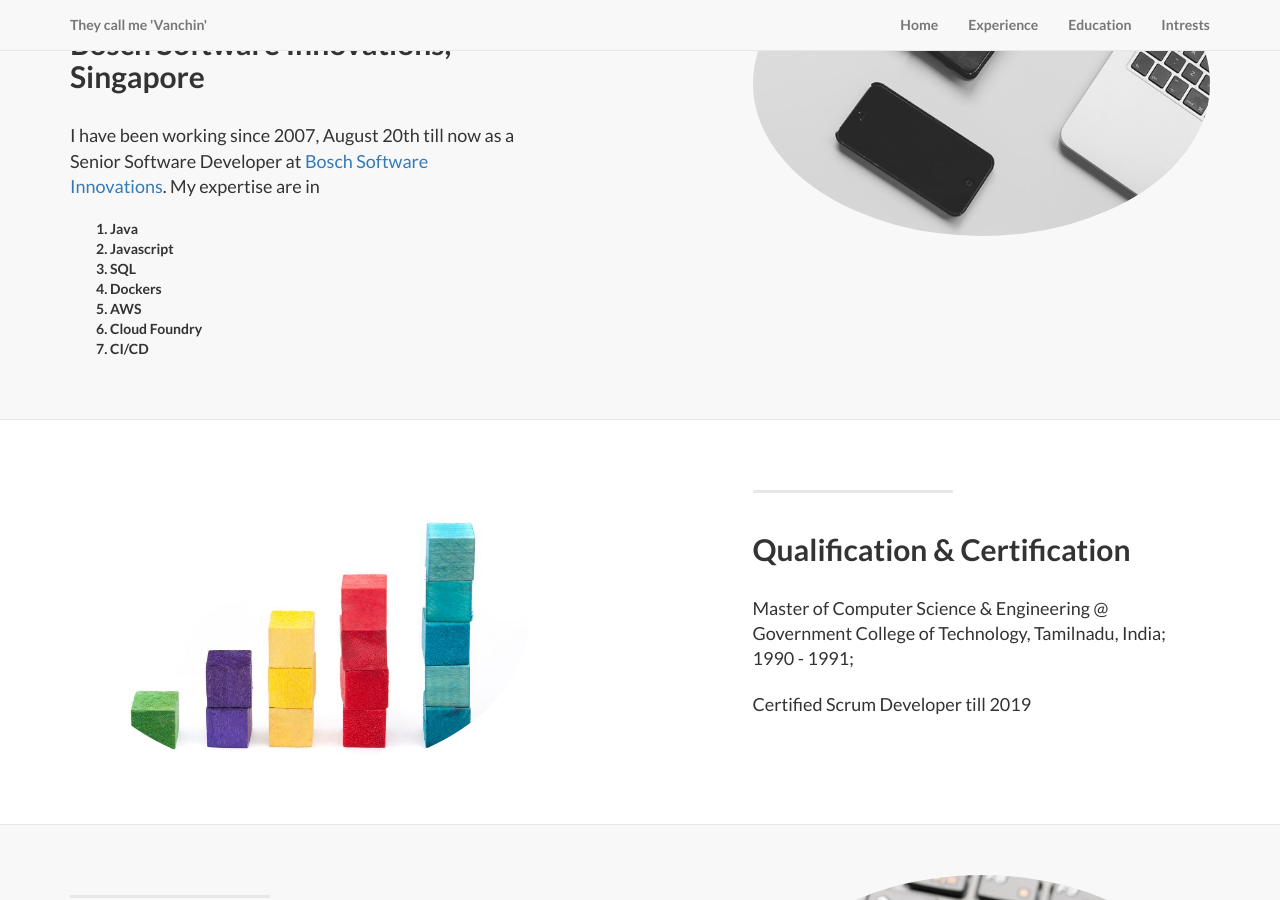
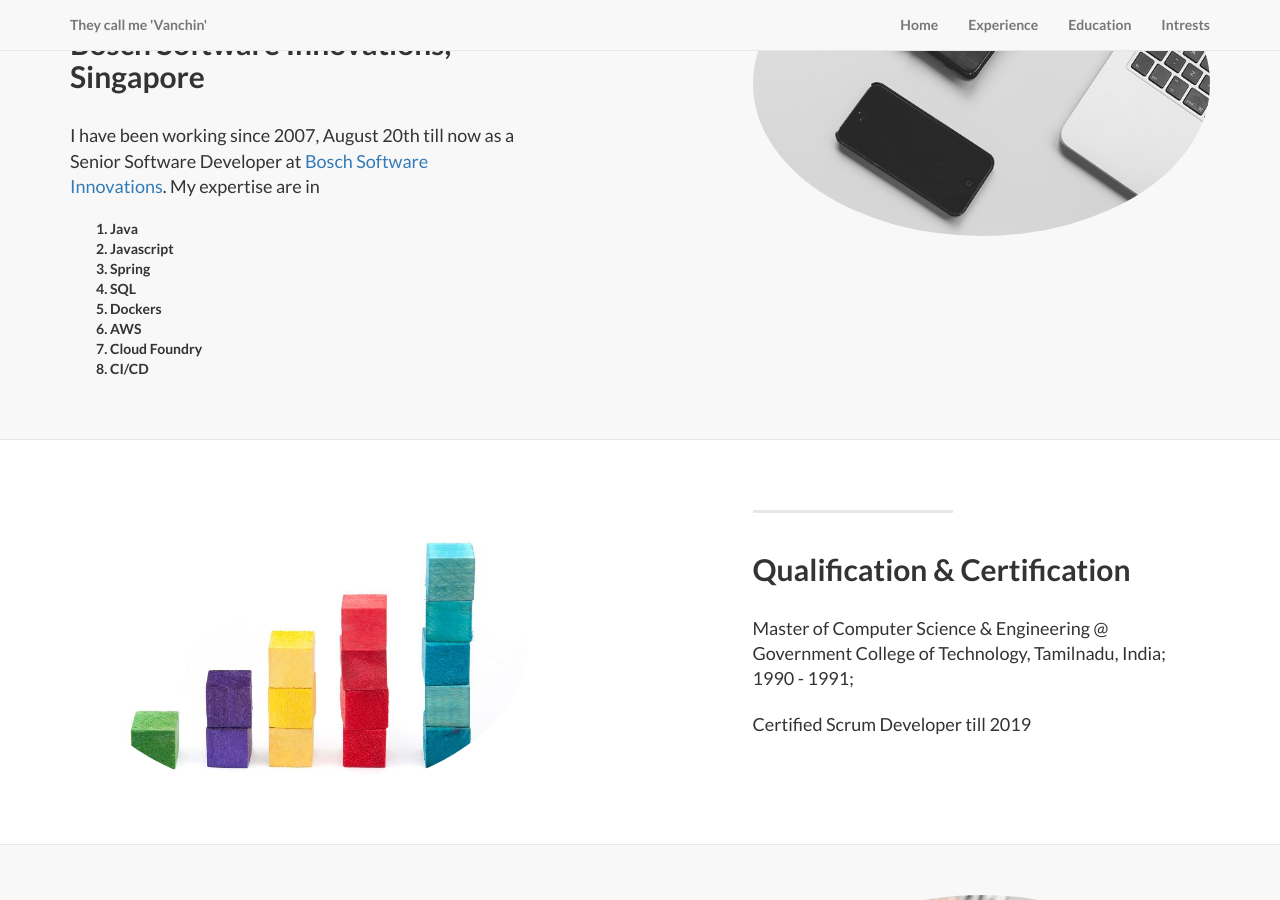
Before and after one commit to vlvanchin/my_site, a Jekyll site: the page built from index.html, in a window 1280 px wide and 900 px high, scrolled down 896 px. Built offline with Jekyll 4.4.1, drawn with Linux system fonts in a browser that asks for light colours.

Commit message:
spring added

```diff
--- a/index.html
+++ b/index.html
@@ -17,7 +17,7 @@ header-message: Contact me through vlvanchin@gmail.com
                 <hr class="section-heading-spacer">
                 <div class="clearfix"></div>
                 <h2 class="section-heading">Current Employer<br>Bosch Software Innovations, Singapore</h2>
-                <p class="lead">I have been working since 2007, August 20th till now as a Senior Software Developer at <a target="_blank" href="http://www.bosch-si.com">Bosch Software Innovations</a>. My expertise are in <ol><li>Java</li><li>Javascript</li><li>SQL</li><li>Dockers</li><li>AWS</li><li>Cloud Foundry</li><li>CI/CD</li></ol></p>
+                <p class="lead">I have been working since 2007, August 20th till now as a Senior Software Developer at <a target="_blank" href="http://www.bosch-si.com">Bosch Software Innovations</a>. My expertise are in <ol><li>Java</li><li>Javascript</li><li>Spring</li><li>SQL</li><li>Dockers</li><li>AWS</li><li>Cloud Foundry</li><li>CI/CD</li></ol></p>
             </div>
             <div class="col-lg-5 col-lg-offset-2 col-sm-6">
                 <img class="img-responsive img-circle" src="img/work-1.png" alt="">
```
